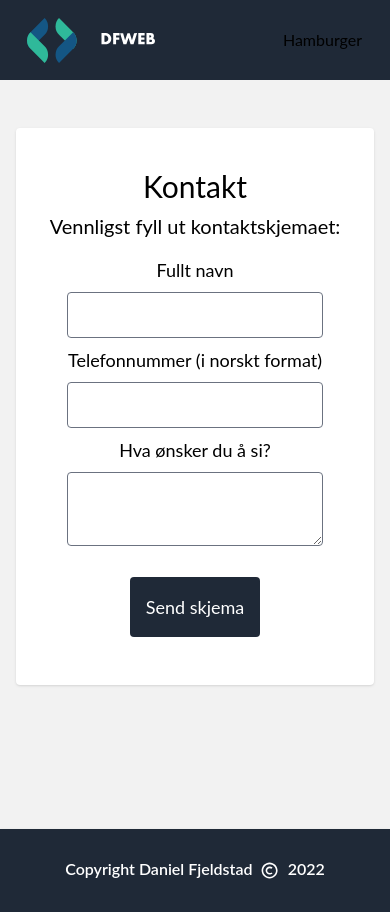
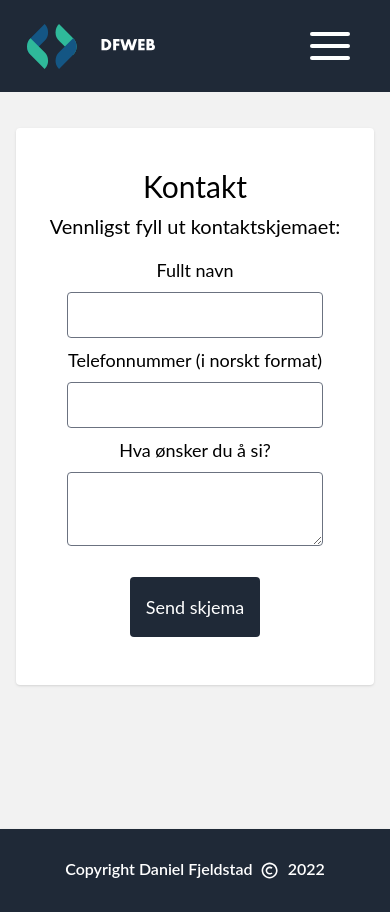
Before and after one commit to meticulousfan/React-framer-motion-portfolio, a Next.js app: page /kontakt in a window 390 px wide. Built offline with nearby package versions, Linux system fonts and the light colour scheme.

Commit message:
Påbegynn arbeid med Hamburger

```diff
--- a/src/components/Layout/Hamburger.component.tsx
+++ b/src/components/Layout/Hamburger.component.tsx
@@ -1,7 +1,116 @@
+import React, { useState, useRef, useEffect } from "react";
+import Link from "next/link";
+import classNames from "classnames";
+
 import type { NextComponentType } from "next";
 
-const Hamburger: NextComponentType = () => {
-  return <div data-testid="hamburger" className="z-50 md:hidden lg:hidden xl:hidden">Hamburger</div>;
+import LINKS from "../../utils/constants/LINKS";
+
+const Hamburger = () => {
+  const [isExpanded, setisExpanded] = useState(false);
+  const [isInitialRender, setisInitialRender] = useState(true);
+  const hamburgerLine =
+    "h-1 w-10 my-1 rounded-full bg-white transition ease transform duration-300 not-sr-only";
+
+  const fadeInUpCSS = classNames("absolute right-0 w-full text-center bg-gray-800 mt-4 w-30", {
+    "animate__animated animate__fadeInUp": isExpanded,
+    "animate__animated animate__fadeOutDown": !isExpanded
+  });
+
+  const node = useRef<HTMLDivElement>(null);
+
+  /*const handleClickOutside = (e: { target: any; }) => {
+    if (node.current.contains(e.target)) {
+      /**
+       * Clicked inside of the menu
+       */
+  // return;
+  // }
+  /**
+   * Clicked outside of the menu
+   */
+  /*
+    setisExpanded(false);
+  };*/
+
+  const handleMobileMenuClick = () => {
+    /**
+     * Anti-pattern: setisExpanded(!isExpanded)
+     * Even if your state updates are batched and multiple updates to the enabled/disabled state are made together
+     * each update will rely on the correct previous state so that you always end up with the result you expect.
+     */
+    setisExpanded((prevExpanded) => !prevExpanded);
+    setisInitialRender(false);
+  };
+
+  return (
+    <div ref={node} className="z-50 md:hidden lg:hidden xl:hidden">
+      <button
+        className="flex flex-col w-16 rounded justify-center items-center group"
+        data-cy="hamburger"
+        data-testid="hamburger"
+        onClick={handleMobileMenuClick}
+        aria-expanded={isExpanded}
+        type="button">
+        <span className="sr-only text-white text-2xl">Hamburger</span>
+        <span
+          className={`${hamburgerLine} ${
+            isExpanded
+              ? "rotate-45 translate-y-3 opacity-100 group-hover:opacity-100"
+              : "opacity-100 group-hover:opacity-100"
+          }`}
+        />
+        <span
+          className={`${hamburgerLine} ${
+            isExpanded ? "opacity-0" : "opacity-100 group-hover:opacity-100"
+          }`}
+        />
+        <span
+          className={`${hamburgerLine} ${
+            isExpanded
+              ? "-rotate-45 -translate-y-3 opacity-100 group-hover:opacity-100"
+              : "opacity-100 group-hover:opacity-100"
+          }`}
+        />
+      </button>
+      {/*
+        Start the mobile menu initially as hidden, then remove hidden class if we have clicked on the mobile menu
+        Add Animate.css animation classes once we click on the mobile menu
+        */}
+      <div
+        id="mobile-menu"
+        data-testid="mobile-menu"
+        aria-hidden={isInitialRender}
+        hidden={isInitialRender}
+        className={fadeInUpCSS}>
+        <ul aria-label="Navigasjon">
+          {LINKS.map((link) => (
+            <li key={link.id} className="w-full border-t border-gray-600 border-solid shadow">
+              {link.external ? (
+                <a
+                  className="inline-block m-4 text-xl text-white hover:underline"
+                  aria-label={link.text}
+                  href={link.url}
+                  target="_blank"
+                  rel="noreferrer"
+                  data-testid={`mobil-${link.text}`}>
+                  {link.text}
+                </a>
+              ) : (
+                <Link
+                  //className="inline-block m-4 text-xl text-white hover:underline"
+                  // activeClassName="underline"
+                  data-testid={`mobil-${link.text}`}
+                  href={link.url}>
+                  {link.text}
+                </Link>
+              )}
+            </li>
+          ))}
+        </ul>
+      </div>
+    </div>
+  );
 };
 
 export default Hamburger;
```
